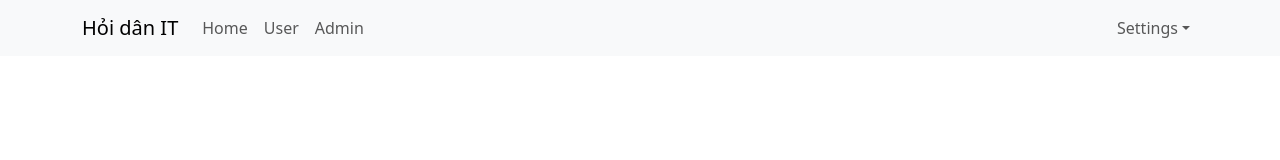
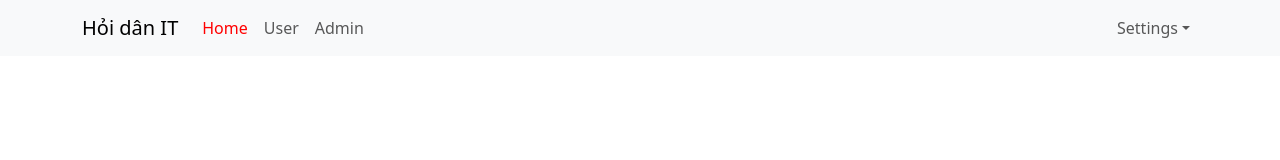
Before and after one commit to minhduong201103/test-demo-react, a React (Create React App) app: page / in a window 1280 px wide. Shown: the top 160 px of the page. Built offline with nearby package versions, Linux system fonts and the light colour scheme.

Commit message:
video 50

```diff
--- a/src/App.scss
+++ b/src/App.scss
@@ -8,3 +8,19 @@
   -webkit-font-smoothing: antialiased;
   -moz-osx-font-smoothing: grayscale;
 }
+
+.app-container {
+  .header-container {
+    .navbar-nav {
+      .nav-link {
+        &.active {
+          color: red;
+        }
+      }
+    }
+  }
+}
+  //   .navbar-nav .nav-link.active {
+  //     color: red;
+  //   }
+  // }
--- a/src/components/Header/header.js
+++ b/src/components/Header/header.js
@@ -2,7 +2,7 @@
 import Nav from 'react-bootstrap/Nav';
 import Navbar from 'react-bootstrap/Navbar';
 import NavDropdown from 'react-bootstrap/NavDropdown';
-import { Link } from "react-router-dom";
+import { NavLink } from 'react-router-dom';
 
 const Header = () => {
     return (
@@ -12,9 +12,9 @@
                 <Navbar.Toggle aria-controls="basic-navbar-nav" />
                 <Navbar.Collapse id="basic-navbar-nav">
                     <Nav className="me-auto">
-                        <Link to="/" className='nav-link'> Home</Link>
-                        <Link to="/users" className='nav-link'> User</Link>
-                        <Link to="/admins" className='nav-link'> Admin</Link>
+                        <NavLink to="/" className='nav-link'> Home</NavLink>
+                        <NavLink to="/users" className='nav-link'> User</NavLink>
+                        <NavLink to="/admins" className='nav-link'> Admin</NavLink>
                         {/* <Nav.Link href="/">Home</Nav.Link>
                         <Nav.Link href="users">User</Nav.Link>
                         <Nav.Link href="admins">Admin</Nav.Link> */}
```
